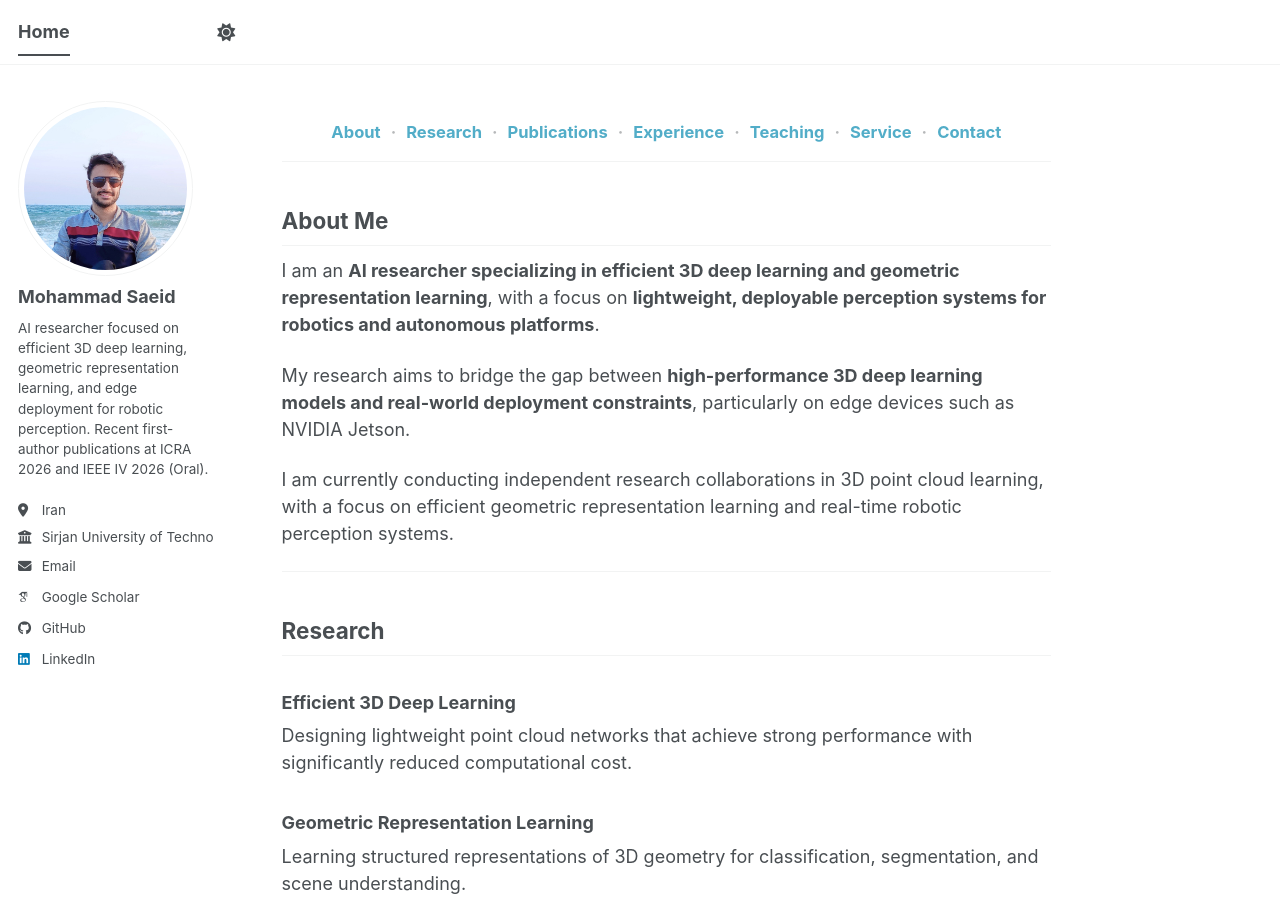
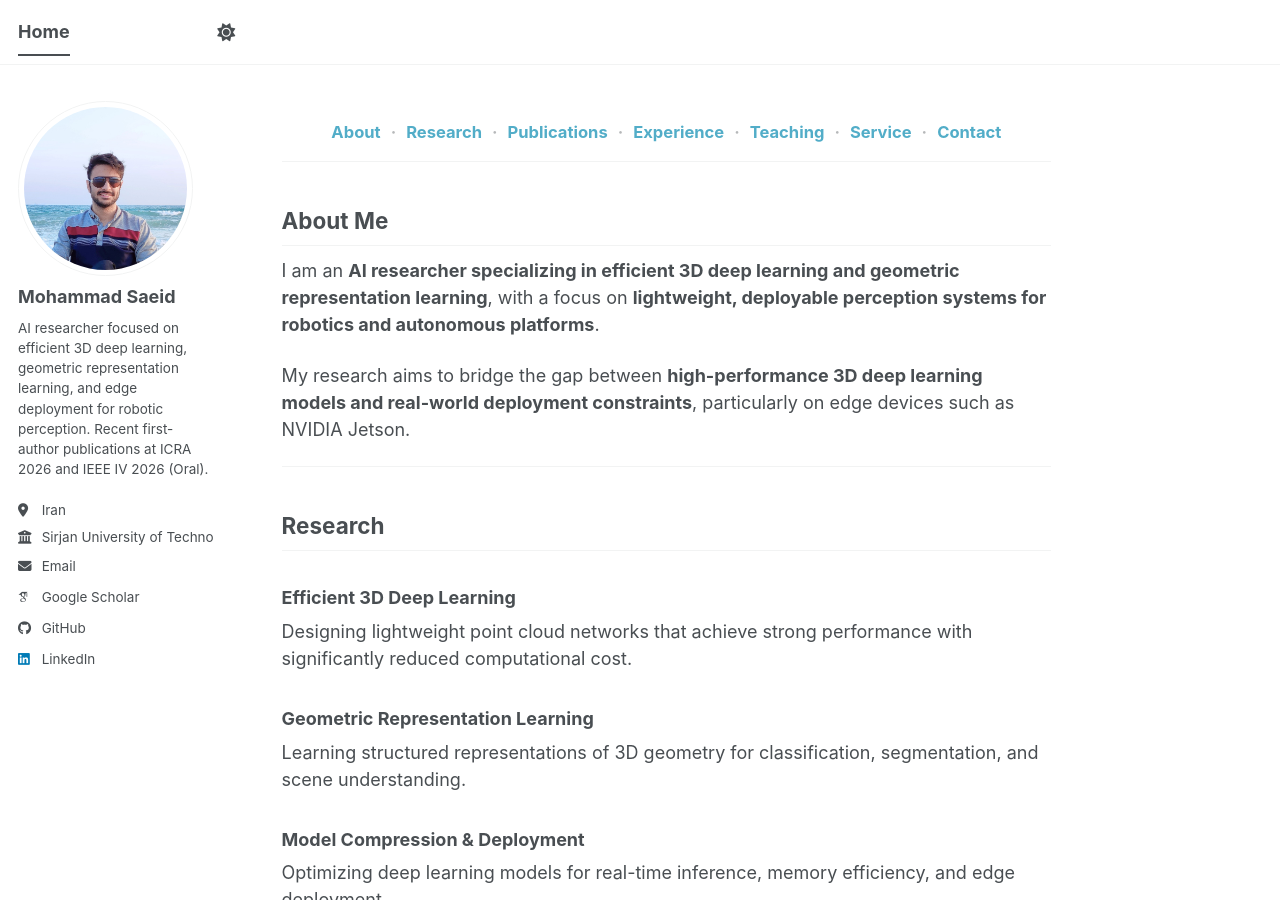
Before and after one commit to m-saeid/m-saeid.github.io, a Jekyll site: the page built from _pages/about.md, in a window 1280 px wide and 900 px high. Built offline with Jekyll 4.4.1, drawn with Linux system fonts in a browser that asks for light colours; some web fonts are replaced; a script bundle is joined from its source files by our own code; library files that are not in the unit come from our copies.

Commit message:
Update about.md

```diff
--- a/_pages/about.md
+++ b/_pages/about.md
@@ -60,8 +60,6 @@ I am an **AI researcher specializing in efficient 3D deep learning and geometric
 
 My research aims to bridge the gap between **high-performance 3D deep learning models and real-world deployment constraints**, particularly on edge devices such as NVIDIA Jetson.
 
-I am currently conducting independent research collaborations in 3D point cloud learning, with a focus on efficient geometric representation learning and real-time robotic perception systems.
-
 <hr class="section-divider">
 
 ## Research {#research}
```
